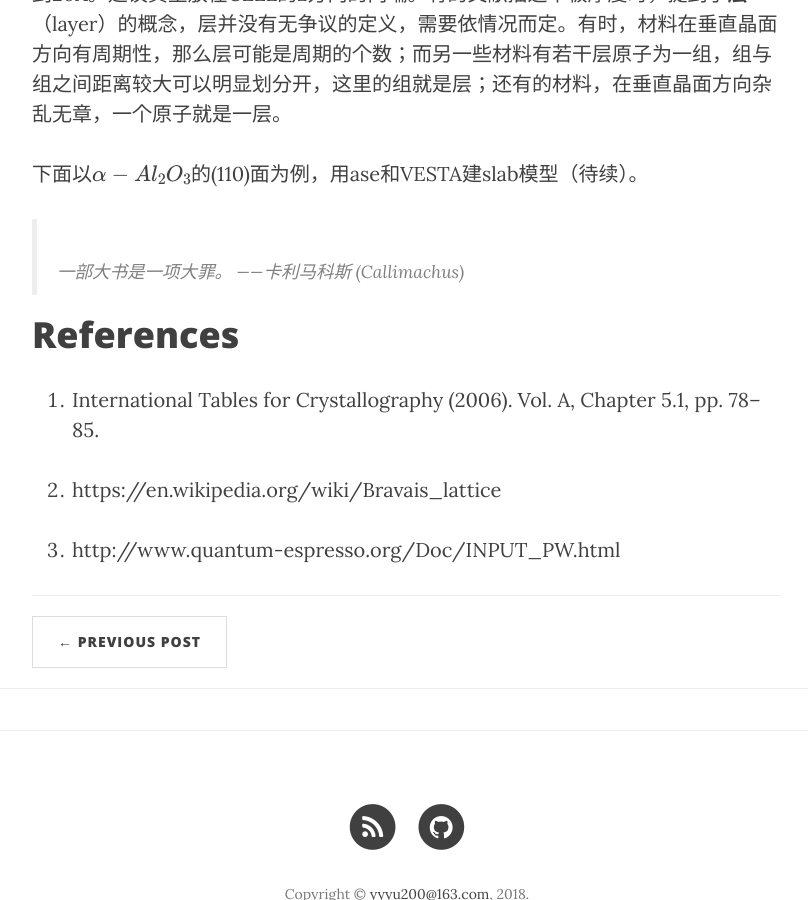
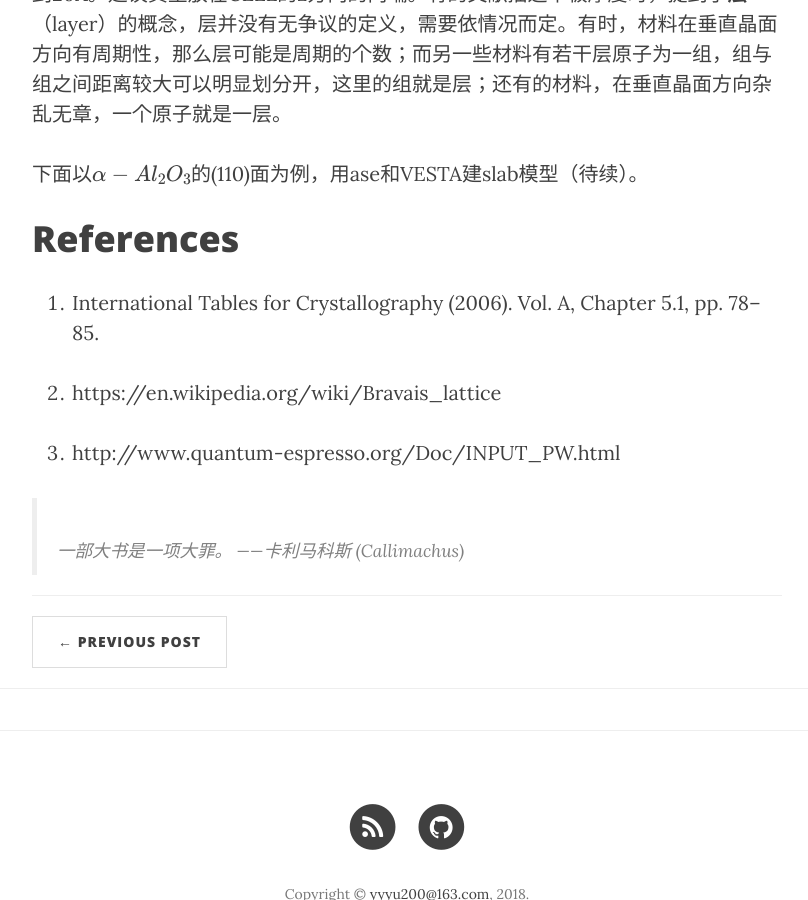
Before and after one commit to yyyu200/DFTbook, a Jekyll site: the page built from _posts/2019-04-07-TransCell.md, in a window 1280 px wide and 900 px high, scrolled down 7250 px. Shown: the whole window, without its empty margins (233-1041 px from the left). Built offline with Jekyll 4.4.1, drawn with Linux system fonts in a browser that asks for light colours; nearby versions of some CDN libraries; formulas are drawn with MathJax 3; comment, search, counter and statistics services are not loaded; some of the changed lines change nothing that is shown.

Commit message:
modify at20190414-19:33:25-aliyun

```diff
--- a/_posts/2019-04-07-TransCell.md
+++ b/_posts/2019-04-07-TransCell.md
@@ -105,9 +105,6 @@ QE提供多种方式完成一件任务的设计风格，对于具有各种习惯
 
 下面以$\alpha-Al_{2}O_{3}$的(110)面为例，用ase和VESTA建slab模型（待续）。
 
-
-> 一部大书是一项大罪。 ——卡利马科斯 (Callimachus)
-
 # References
 
 1. International Tables for Crystallography (2006). Vol. A, Chapter 5.1, pp. 78–85.
@@ -115,3 +112,5 @@ QE提供多种方式完成一件任务的设计风格，对于具有各种习惯
 2. https://en.wikipedia.org/wiki/Bravais_lattice
 
 3. http://www.quantum-espresso.org/Doc/INPUT_PW.html
+
+> 一部大书是一项大罪。 ——卡利马科斯 (Callimachus)
```
